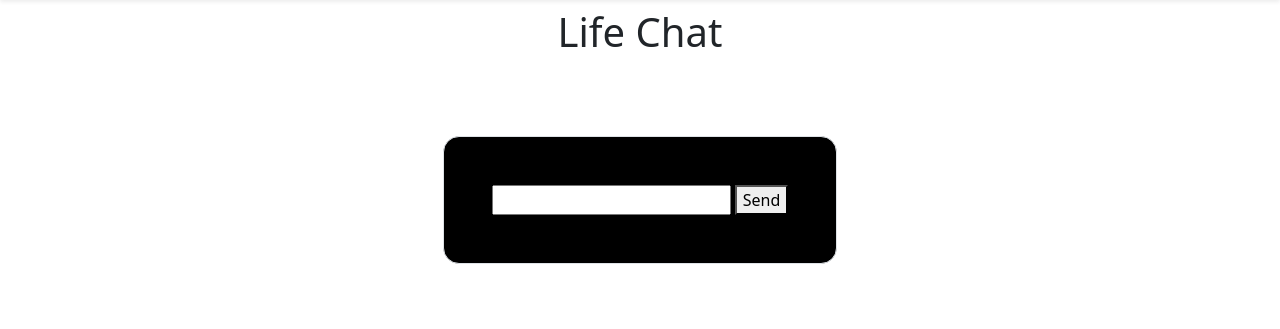
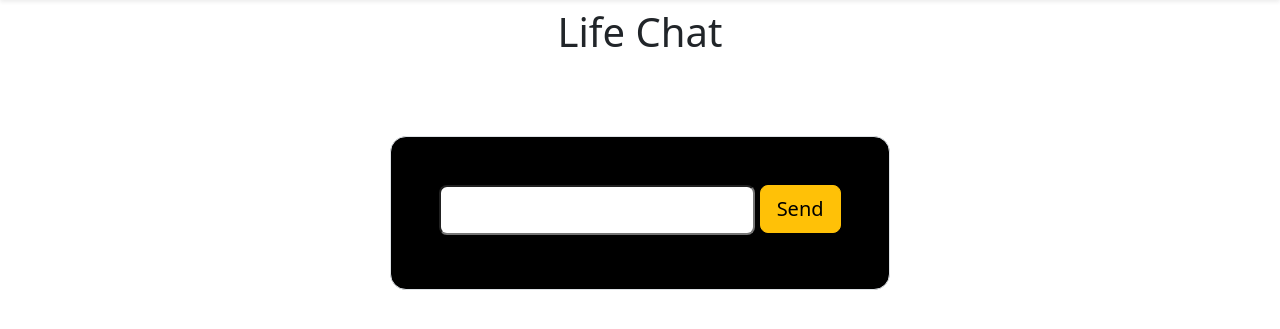
Before and after one commit to AndreaBern26/Chat_Proyect, a Flask app: page /global/ in a window 1280 px wide. Shown: the part 70-399 px from the top of the page. Run offline with Flask 2, Linux system fonts and the light colour scheme; the visitor is signed in with stand-in values (Sample User, id 1); data that the repository does not hold is empty; some libraries are stand-ins or nearby versions.

Commit message:
Frontend global chat

```diff
--- a/templates/global_chat.html
+++ b/templates/global_chat.html
@@ -5,7 +5,7 @@
     <div class="container d-block">
         <h1 class="mb-3 font-weight-normal text-center mt-2">Life Chat</h1>
         <div class="container d-flex w-100 justify-content-center p-3 align-items-center">
-            <ul id="messages">
+            <ul id="messages" class="list-unstyled">
             {% for msg in list %}
                 <li>{{ msg.message }}      {{ msg.message_date}}</li>
             {% endfor %}
@@ -14,8 +14,8 @@
 
         <div class="d-flex w-100 justify-content-center p-3 align-items-center">
             <div class=" border border-1 p-5 rounded-4 bg-black">
-                <input type="text" id="myMessage">
-                <button id="send">Send</button>
+                <input type="text" id="myMessage" class="form-control-lg p-2 text-black">
+                <button id="send" class="btn btn-lg btn-warning mb-2">Send</button>
             </div>
         </div>
     </div>
```
